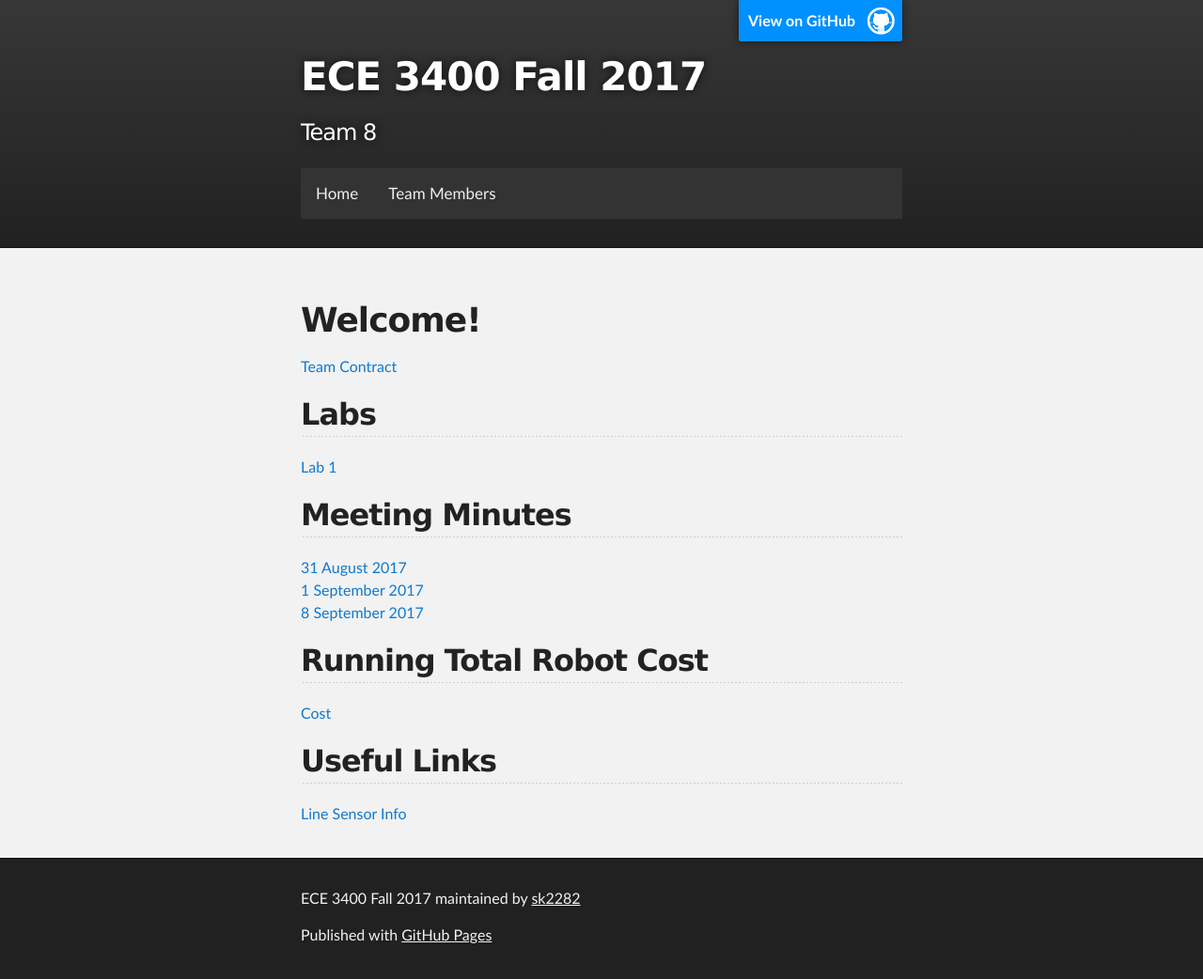
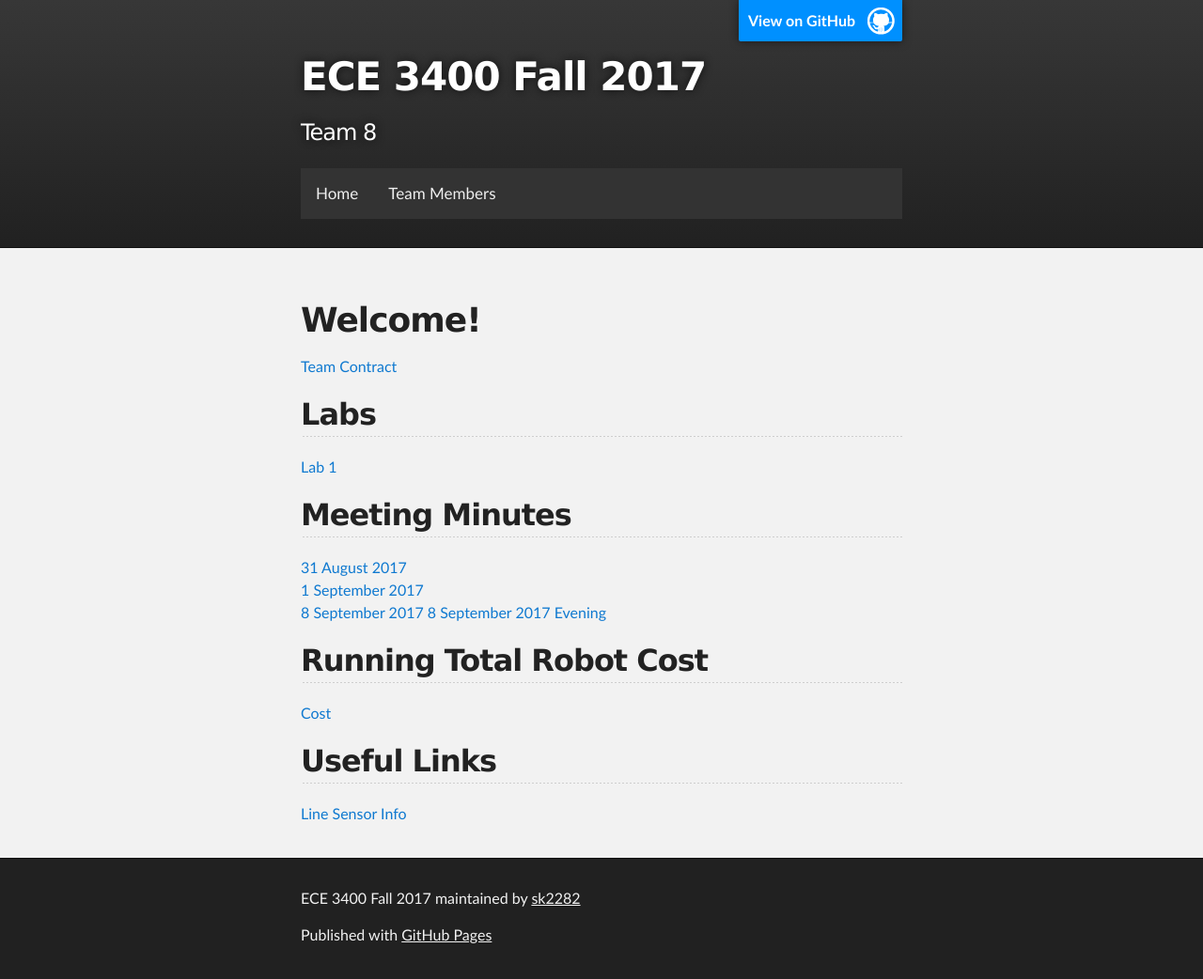
Before and after one commit to sk2282/ECE3400_Team8, a Jekyll site: the page built from index.md, in a window 1280 px wide. Shown: the whole page at 94% size. Built offline with Jekyll 4.4.1, drawn with Linux system fonts in a browser that asks for light colours; our own code applies the rules of GitHub Pages for plain Markdown files.

Commit message:
code and meeting minutes

```diff
--- a/index.md
+++ b/index.md
@@ -9,6 +9,7 @@
 [31 August 2017](https://docs.google.com/a/cornell.edu/document/d/1dVXc5hVIiBzm_1vL9nOCoFMn-4mMeLHOMNEJl790Ix4/edit?usp=sharing)
 [1 September 2017](https://docs.google.com/a/cornell.edu/document/d/1AbLZ4Nd0oftpHPPofFHE4el4eL6gsMsTh-VpWx2JPIM/edit?usp=sharing)
 [8 September 2017](https://docs.google.com/document/d/1IixqAsmoh66EbaAX_XVr76OVa-Bn7eAaO9CXjHz4rTg/edit?usp=sharing)
+[8 September 2017 Evening](https://docs.google.com/document/d/1uVyQNK8VZAKUJo8fKTcOyKW61Ucf-yY_skLPzT-Ufi4/edit?usp=sharing)
 
 ## Running Total Robot Cost
 [Cost](https://sk2282.github.io/ECE3400_Team8/cost)
```
Also changed, not shown: 1 other file.
